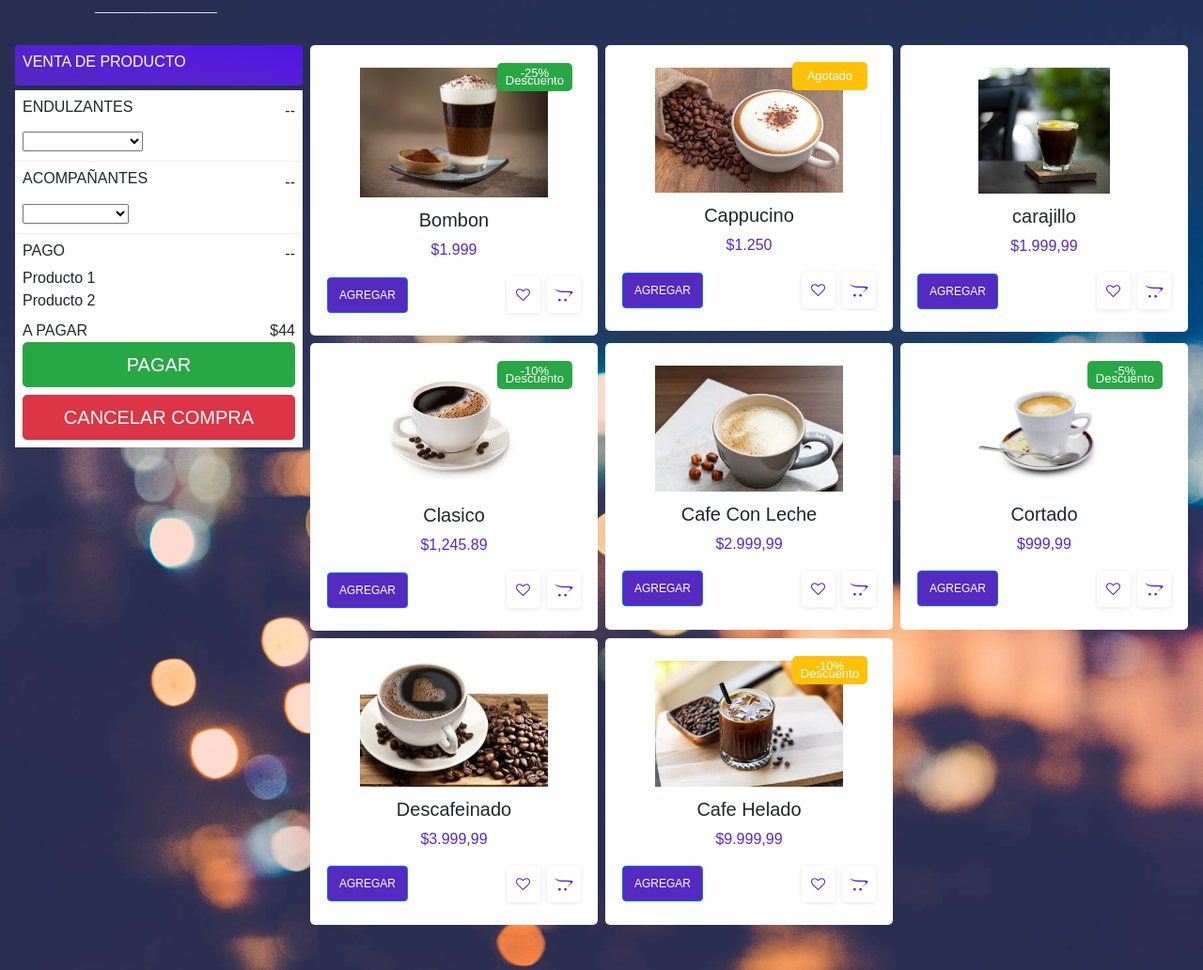
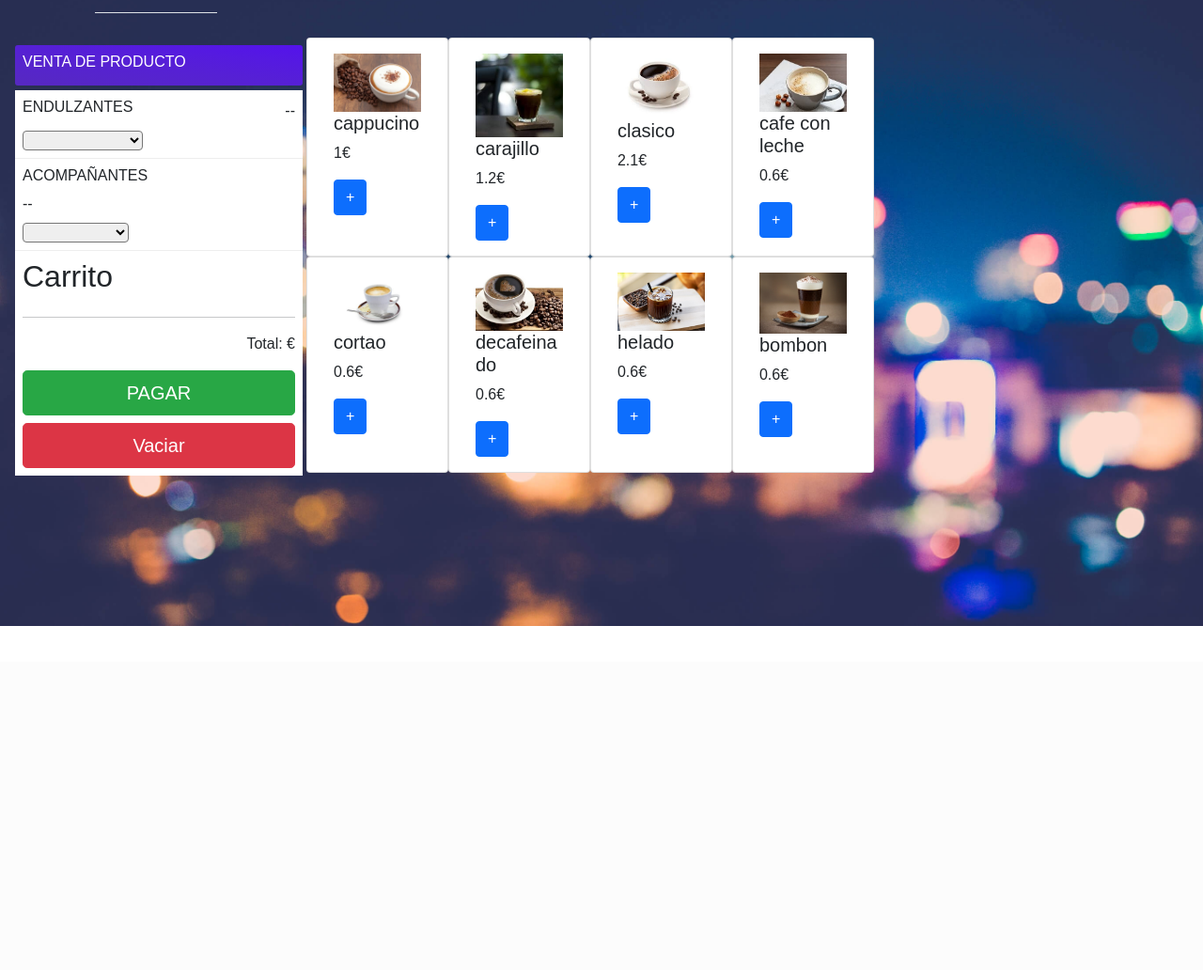
Before and after one commit to deissyMantilla/CafeteriaBrioche-, a Flask app: page /ventas in a window 1280 px wide. Shown: the part 96-1128 px from the top of the page at 94% size. After the commit the page ends 762 px from the top, so only its background shows below. Run offline with Flask 2, Linux system fonts and the light colour scheme.

Commit message:
[Fix] futuros adminventa

```diff
--- a/templates/html/administrarVenta.html
+++ b/templates/html/administrarVenta.html
@@ -119,6 +119,192 @@
     <script type='text/javascript'
         src='https://cdn.jsdelivr.net/npm/bootstrap@5.0.0-alpha1/dist/js/bootstrap.bundle.min.js'></script>
     <script type='text/javascript'></script>
+    <script>
+        window.onload = function () {
+            // Variables
+            let baseDeDatos = [
+                {
+                    id: 1,
+                    nombre: 'cappucino',
+                    precio: 1,
+                    imagen: 'static/img/cappucino.jpeg'
+                },
+                {
+                    id: 2,
+                    nombre: 'carajillo',
+                    precio: 1.2,
+                    imagen: 'static/img/carajillo.jpeg'
+                },
+                {
+                    id: 3,
+                    nombre: 'clasico',
+                    precio: 2.1,
+                    imagen: 'static/img/clasico.jpeg'
+                },
+                {
+                    id: 4,
+                    nombre: 'cafe con leche',
+                    precio: 0.6,
+                    imagen: 'static/img/conLeche.jpeg'
+                },
+                {
+                    id: 5,
+                    nombre: 'cortao',
+                    precio: 0.6,
+                    imagen: 'static/img/cortao.jpeg'
+                },
+                {
+                    id: 6,
+                    nombre: 'decafeinado',
+                    precio: 0.6,
+                    imagen: 'static/img/descafeinao.jpeg'
+                },
+                {
+                    id: 7,
+                    nombre: 'helado',
+                    precio: 0.6,
+                    imagen: 'static/img/helado.jpeg'
+                },
+                {
+                    id: 8,
+                    nombre: 'bombon',
+                    precio: 0.6,
+                    imagen: 'static/img/bombon.jpeg'
+                }
+
+            ];
+
+            let $items = document.querySelector('#items');
+            let carrito = [];
+            let acompañantes=[];
+            let total = 0;
+            let $carrito = document.querySelector('#carrito');
+            let $total = document.querySelector('#total');
+            let $botonVaciar = document.querySelector('#boton-vaciar');
+
+            // Funciones
+            function renderItems() {
+                for (let info of baseDeDatos) {
+                    // Estructura
+                    let miNodo = document.createElement('div');
+                    miNodo.classList.add('card', 'col-sm-3');
+                    // Body
+                    let miNodoCardBody = document.createElement('div');
+                    miNodoCardBody.classList.add('card-body');
+                    // Titulo
+                    let miNodoTitle = document.createElement('h5');
+                    miNodoTitle.classList.add('card-title');
+                    miNodoTitle.textContent = info['nombre'];
+                    // Imagen
+                    let miNodoImagen = document.createElement('img');
+                    miNodoImagen.classList.add('img-fluid');
+                    miNodoImagen.setAttribute('src', info['imagen']);
+                    // Precio
+                    let miNodoPrecio = document.createElement('p');
+                    miNodoPrecio.classList.add('card-text');
+                    miNodoPrecio.textContent = info['precio'] + '€';
+                    // Boton
+                    let miNodoBoton = document.createElement('button');
+                    miNodoBoton.classList.add('btn', 'btn-primary');
+                    miNodoBoton.textContent = '+';
+                    miNodoBoton.setAttribute('marcador', info['id']);
+                    miNodoBoton.addEventListener('click', anyadirCarrito);
+                    // Insertamos
+                    miNodoCardBody.appendChild(miNodoImagen);
+                    miNodoCardBody.appendChild(miNodoTitle);
+                    miNodoCardBody.appendChild(miNodoPrecio);
+                    miNodoCardBody.appendChild(miNodoBoton);
+                    miNodo.appendChild(miNodoCardBody);
+                    $items.appendChild(miNodo);
+                }
+            }
+
+            function anyadirCarrito() {
+                // Anyadimos el Nodo a nuestro carrito
+                carrito.push(this.getAttribute('marcador'))
+                // Calculo el total
+                calcularTotal();
+                // Renderizamos el carrito
+                renderizarCarrito();
+            }
+
+            function renderizarCarrito() {
+                // Vaciamos todo el html
+                $carrito.textContent = '';
+                // Quitamos los duplicados
+                let carritoSinDuplicados = [...new Set(carrito)];
+                // Generamos los Nodos a partir de carrito
+                carritoSinDuplicados.forEach(function (item, indice) {
+                    // Obtenemos el item que necesitamos de la variable base de datos
+                    let miItem = baseDeDatos.filter(function (itemBaseDatos) {
+                        return itemBaseDatos['id'] == item;
+                    });
+                    // Cuenta el número de veces que se repite el producto
+                    let numeroUnidadesItem = carrito.reduce(function (total, itemId) {
+                        return itemId === item ? total += 1 : total;
+                    }, 0);
+                    // Creamos el nodo del item del carrito
+                    let miNodo = document.createElement('li');
+                    miNodo.classList.add('list-group-item', 'text-right', 'mx-2');
+                    miNodo.textContent = `${numeroUnidadesItem} x ${miItem[0]['nombre']} - ${miItem[0]['precio']}€`;
+                    // Boton de borrar
+                    let miBoton = document.createElement('button');
+                    miBoton.classList.add('btn', 'btn-danger', 'mx-5');
+                    miBoton.textContent = 'X';
+                    miBoton.style.marginLeft = '1rem';
+                    miBoton.setAttribute('item', item);
+                    miBoton.addEventListener('click', borrarItemCarrito);
+                    // Mezclamos nodos
+                    miNodo.appendChild(miBoton);
+                    $carrito.appendChild(miNodo);
+                });
+            }
+
+            function borrarItemCarrito() {
+                // Obtenemos el producto ID que hay en el boton pulsado
+                let id = this.getAttribute('item');
+                // Borramos todos los productos
+                carrito = carrito.filter(function (carritoId) {
+                    return carritoId !== id;
+                });
+                // volvemos a renderizar
+                renderizarCarrito();
+                // Calculamos de nuevo el precio
+                calcularTotal();
+            }
+
+            function calcularTotal() {
+                // Limpiamos precio anterior
+                total = 0;
+                // Recorremos el array del carrito
+                for (let item of carrito) {
+                    // De cada elemento obtenemos su precio
+                    let miItem = baseDeDatos.filter(function (itemBaseDatos) {
+                        return itemBaseDatos['id'] == item;
+                    });
+                    total = total + miItem[0]['precio'];
+                }
+                // Formateamos el total para que solo tenga dos decimales
+                let totalDosDecimales = total.toFixed(2);
+                // Renderizamos el precio en el HTML
+                $total.textContent = totalDosDecimales;
+            }
+
+            function vaciarCarrito() {
+                // Limpiamos los productos guardados
+                carrito = [];
+                // Renderizamos los cambios
+                renderizarCarrito();
+                calcularTotal();
+            }
+
+            // Eventos
+            $botonVaciar.addEventListener('click', vaciarCarrito);
+
+            // Inicio
+            renderItems();
+        }
+    </script>
 </head>
 
 <body oncontextmenu='return false' class='snippet-body'>
@@ -147,7 +333,7 @@
                         <h6 class="text-uppercase">Endulzantes</h6> <span>--</span>
                     </div>
                     <div class="d-flex justify-content-between mt-2">
-                        <div> <select id="listaEndulzantes">
+                        <div> <select id="listaEndulzantes" class="list-group">
                                 <option value="1"></option>
                                 <option value="2">Azucar Natural</option>
                                 <option value="3">Stevia</option>
@@ -161,11 +347,11 @@
                 </div>
                 <!--********Zona Blanca Del Acompañante********-->
                 <div class="brand p-2">
-                    <div class="heading d-flex justify-content-between align-items-center">
-                        <h6 class="text-uppercase">Acompañantes</h6> <span>--</span>
-                    </div>
+                    <aside class="col-sm-12">
+                        <h6 class="text-uppercase">Acompañantes</h6><span>--</span>
+
                     <div class="d-flex justify-content-between mt-2">
-                        <div> <select id="listaEndulzantes">
+                        <div> <select id="listaEndulzantes" class="list-group">
                                 <option value="1"></option>
                                 <option value="2">Pan de bono</option>
                                 <option value="3">Brownie</option>
@@ -176,133 +362,28 @@
                             </select>
                         </div>
                     </div>
+                </aside>
                 </div>
                 <!--********Zona Types********-->
                 <div class="type p-2 mb-2">
-                    <div class="heading d-flex justify-content-between align-items-center">
-                        <h6 class="text-uppercase">PAGO</h6> <span>--</span>
-                    </div>
-                    <div>
-                        <label for="" id="productos">Producto 1</label>
-                        <br><label for="" id="valor">Producto 2</label>
-                    </div>
-                    <div class="d-flex justify-content-between mt-2">
-                        <label class="form-check-label" for="flexCheckChecked">
-                            A PAGAR </label> <span>$44</span>
-                    </div>
-                    <button type="button" class="btn btn-success btn-lg btn-block">PAGAR</button>
-                    <button type="button" class="btn btn-danger btn-lg btn-block">CANCELAR COMPRA</button>
+                    <!-- Carrito -->
+                    <aside class="col-sm-12">
+                        <h2>Carrito</h2>
+                        <!-- Elementos del carrito -->
+                        <ul id="carrito" class="list-group"></ul>
+                        <hr>
+                        <!-- Precio total -->
+                        <p class="text-right">Total: <span id="total"></span>&euro;</p>
+                        <button type="button" class="btn btn-success btn-lg btn-block">PAGAR</button>
+                        <button id="boton-vaciar" class="btn btn-danger btn-lg btn-block">Vaciar</button>
+                    </aside>
                 </div>
             </div>
             <!--********Zona de compras********-->
             <div class="col-md-9">
                 <div class="row g-2">
-                    <div class="col-md-4">
-                        <div class="product py-4"> <span class="off bg-success">-25% Descuento</span>
-                            <div class="text-center"> <img src="../static/img/bombon.jpeg" width="200"> </div>
-                            <div class="about text-center">
-                                <h5>Bombon</h5> <span>$1.999</span>
-                            </div>
-                            <div class="cart-button mt-3 px-2 d-flex justify-content-between align-items-center">
-                                <button class="btn btn-primary text-uppercase">Agregar</button>
-                                <div class="add"> <span class="product_fav"><i class="fa fa-heart-o"></i></span> <span
-                                        class="product_fav"><i class="fa fa-opencart"></i></span> </div>
-                            </div>
-                        </div>
-                    </div>
-                    <div class="col-md-4">
-                        <div class="product py-4"> <span class="off bg-warning">Agotado</span>
-                            <div class="text-center"> <img src="../static/img/cappucino.jpeg" width="200"> </div>
-                            <div class="about text-center">
-                                <h5>Cappucino </h5> <span>$1.250</span>
-                            </div>
-                            <div class="cart-button mt-3 px-2 d-flex justify-content-between align-items-center">
-                                <button class="btn btn-primary text-uppercase">Agregar</button>
-                                <div class="add"> <span class="product_fav"><i class="fa fa-heart-o"></i></span> <span
-                                        class="product_fav"><i class="fa fa-opencart"></i></span> </div>
-                            </div>
-                        </div>
-                    </div>
-                    <div class="col-md-4">
-                        <div class="product py-4">
-                            <div class="text-center"> <img src="../static/img/carajillo.jpeg" width="140"> </div>
-                            <div class="about text-center">
-                                <h5>carajillo</h5> <span>$1.999,99</span>
-                            </div>
-                            <div class="cart-button mt-3 px-2 d-flex justify-content-between align-items-center">
-                                <button class="btn btn-primary text-uppercase">Agregar</button>
-                                <div class="add"> <span class="product_fav"><i class="fa fa-heart-o"></i></span> <span
-                                        class="product_fav"><i class="fa fa-opencart"></i></span> </div>
-                            </div>
-                        </div>
-                    </div>
-                    <div class="col-md-4">
-                        <div class="product py-4"> <span class="off bg-success">-10% Descuento</span>
-                            <div class="text-center"> <img src="../static/img/clasico.jpeg" width="180"> </div>
-                            <div class="about text-center">
-                                <h5>Clasico</h5> <span>$1,245.89</span>
-                            </div>
-                            <div class="cart-button mt-3 px-2 d-flex justify-content-between align-items-center">
-                                <button class="btn btn-primary text-uppercase" href="#productos">Agregar</button>
-                                <div class="add"> <span class="product_fav"><i class="fa fa-heart-o"></i></span> <span
-                                        class="product_fav"><i class="fa fa-opencart"></i></span> </div>
-                            </div>
-                        </div>
-                    </div>
-                    <div class="col-md-4">
-                        <div class="product py-4">
-                            <!-- <span class="off bg-success">-25% OFF</span> -->
-                            <div class="text-center"> <img src="../static/img/conLeche.jpeg" width="200"> </div>
-                            <div class="about text-center">
-                                <h5>Cafe Con Leche</h5> <span>$2.999,99</span>
-                            </div>
-                            <div class="cart-button mt-3 px-2 d-flex justify-content-between align-items-center">
-                                <button class="btn btn-primary text-uppercase">Agregar</button>
-                                <div class="add"> <span class="product_fav"><i class="fa fa-heart-o"></i></span> <span
-                                        class="product_fav"><i class="fa fa-opencart"></i></span> </div>
-                            </div>
-                        </div>
-                    </div>
-                    <div class="col-md-4">
-                        <div class="product py-4"> <span class="off bg-success">-5% Descuento</span>
-                            <div class="text-center"> <img src="../static/img/cortao.jpeg" width="200"> </div>
-                            <div class="about text-center">
-                                <h5>Cortado</h5> <span>$999,99</span>
-                            </div>
-                            <div class="cart-button mt-3 px-2 d-flex justify-content-between align-items-center">
-                                <button class="btn btn-primary text-uppercase" id="agregar">Agregar</button>
-                                <div class="add"> <span class="product_fav"><i class="fa fa-heart-o"></i></span> <span
-                                        class="product_fav"><i class="fa fa-opencart"></i></span> </div>
-                            </div>
-                        </div>
-                    </div>
-                    <div class="col-md-4">
-                        <div class="product py-4">
-                            <!--<span class="off bg-warning"></span>-->
-                            <div class="text-center"> <img src="../static/img/descafeinao.jpeg" width="200"> </div>
-                            <div class="about text-center">
-                                <h5>Descafeinado</h5> <span>$3.999,99</span>
-                            </div>
-                            <div class="cart-button mt-3 px-2 d-flex justify-content-between align-items-center">
-                                <button class="btn btn-primary text-uppercase">Agregar</button>
-                                <div class="add"> <span class="product_fav"><i class="fa fa-heart-o"></i></span> <span
-                                        class="product_fav"><i class="fa fa-opencart"></i></span> </div>
-                            </div>
-                        </div>
-                    </div>
-                    <div class="col-md-4">
-                        <div class="product py-4"><span class="off bg-warning">-10% Descuento</span>
-                            <div class="text-center"> <img src="../static/img/helado.jpeg" width="200"> </div>
-                            <div class="about text-center">
-                                <h5>Cafe Helado</h5> <span>$9.999,99</span>
-                            </div>
-                            <div class="cart-button mt-3 px-2 d-flex justify-content-between align-items-center">
-                                <button class="btn btn-primary text-uppercase">Agregar</button>
-                                <div class="add"> <span class="product_fav"><i class="fa fa-heart-o"></i></span> <span
-                                        class="product_fav"><i class="fa fa-opencart"></i></span> </div>
-                            </div>
-                        </div>
-                    </div>
+                    <!-- Elementos generados a partir del JSON -->
+                    <main id="items" class="col-sm-8 row"></main>
                 </div>
             </div>
         </div>
```
